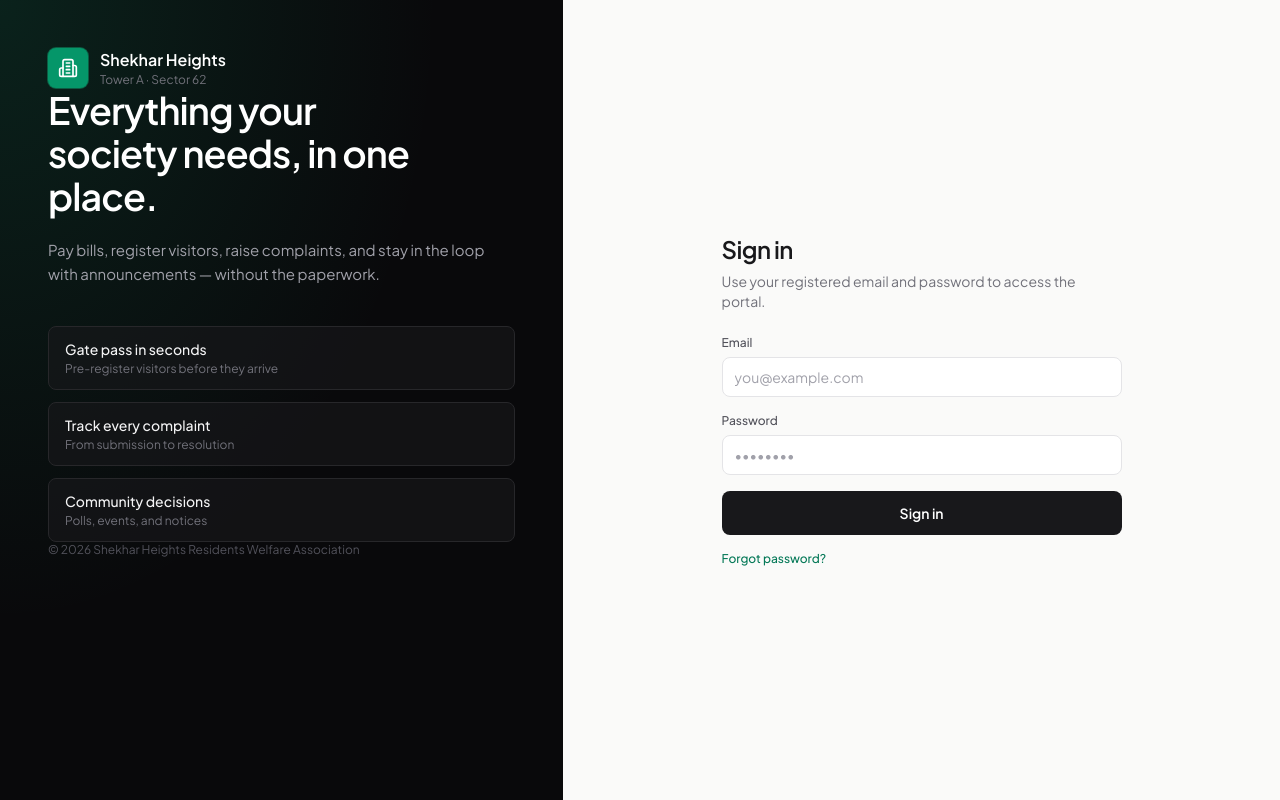
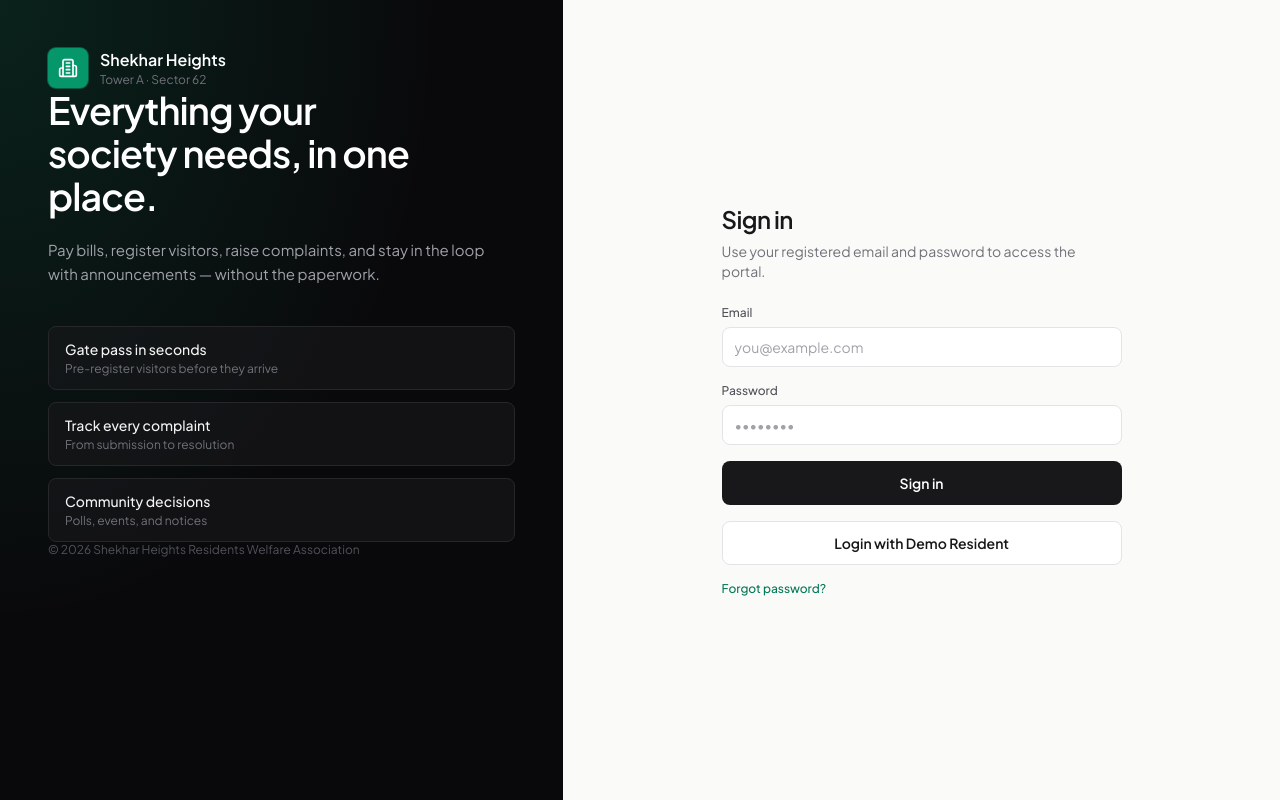
Before and after one commit to krishnesh1/Society_Management_System, a React (Vite) app in the folder frontend/: page / in a window 1280 px wide. Built offline with nearby package versions, Linux system fonts and the light colour scheme; no server answers.

Commit message:
updated Auth.jsx

```diff
--- a/frontend/src/views/AuthPage.jsx
+++ b/frontend/src/views/AuthPage.jsx
@@ -18,10 +18,27 @@ export function AuthPage({ onLogin }) {
 
   const update = (field) => (event) => setForm((current) => ({ ...current, [field]: event.target.value }));
 
+  // Helper for demo login
+  const handleDemoLogin = async () => {
+    setLoading(true);
+    setError("");
+    setMessage("Connecting to backend... this may take 10-30s if the server is asleep.");
+    try {
+      const payload = { email: "demoResident@gmail.com", password: "543216" };
+      const response = await api.login(payload);
+      onLogin(response.user);
+    } catch (err) {
+      setError(err.message);
+      setMessage("");
+    } finally {
+      setLoading(false);
+    }
+  };
+
   async function submit(event) {
     event.preventDefault();
     setError("");
-    setMessage("");
+    setMessage("Connecting to backend...");
     setLoading(true);
     try {
       if (mode === "forgot") {
@@ -53,6 +70,7 @@ export function AuthPage({ onLogin }) {
       onLogin(response.user);
     } catch (err) {
       setError(err.message);
+      setMessage("");
     } finally {
       setLoading(false);
     }
@@ -159,6 +177,19 @@ export function AuthPage({ onLogin }) {
                     ? "Verify OTP"
                     : "Change password"}
             </button>
+
+            {/* DEMO LOGIN BUTTON */}
+            {mode === "login" && (
+              <button
+                type="button"
+                onClick={handleDemoLogin}
+                disabled={loading}
+                className="flex h-11 w-full items-center justify-center gap-2 rounded-lg border border-zinc-200 bg-white text-sm font-semibold text-zinc-900 transition hover:bg-zinc-50 disabled:opacity-60"
+              >
+                Login with Demo Resident
+              </button>
+            )}
+
             <div className="flex flex-wrap items-center justify-between gap-2 text-xs">
               {mode === "login" && (
                 <button
```
Also changed, not shown: 1 other file (tests, documents, lock files or other folders).
